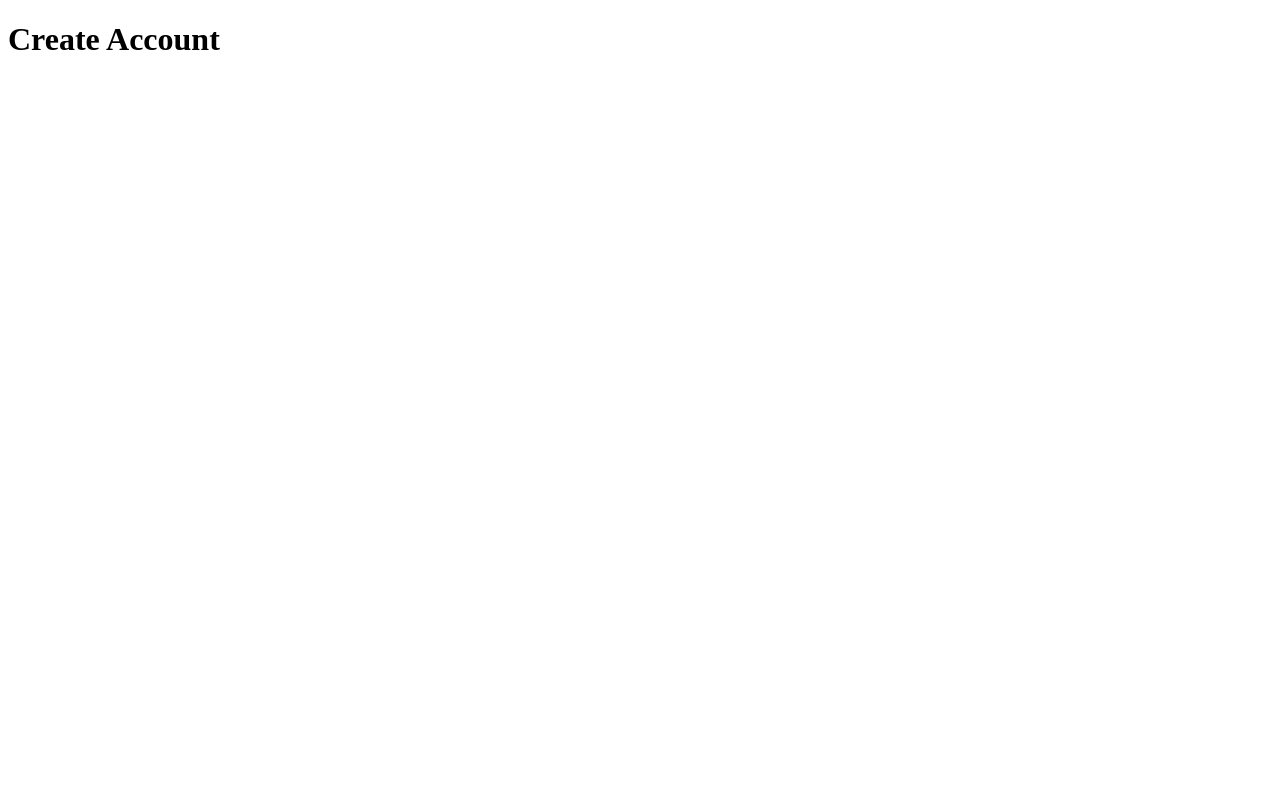
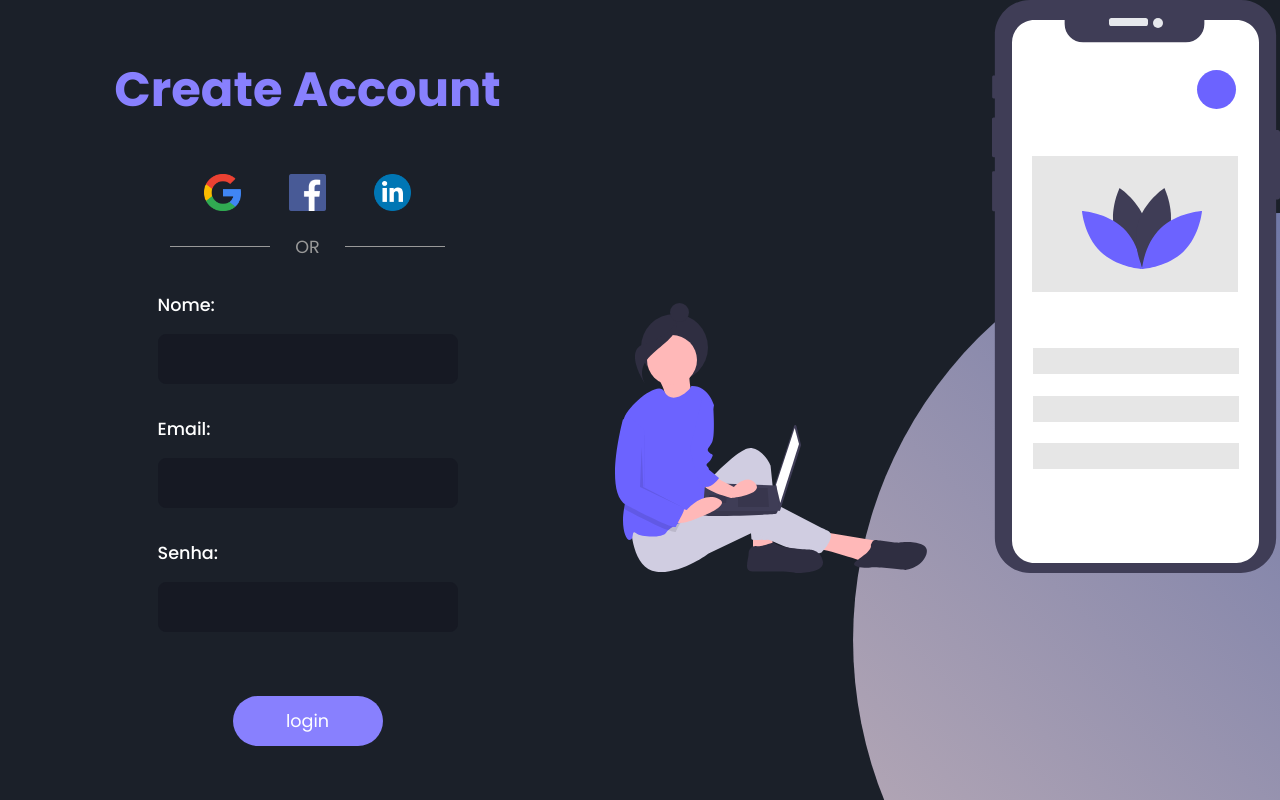
Before and after one commit to Zanirato/Tela-de-Login, a plain HTML site: page index.html in a window 1280 px wide. Drawn offline with Linux system fonts and the light colour scheme.

Commit message:
criação de tela de login

```diff
--- a/index.html
+++ b/index.html
@@ -7,11 +7,46 @@
     <title>Login</title>
 </head>
 <body>
+    <!-- Tag semântica principal -->
     <main>
         <h1>Create Account</h1>
-        <img src="" alt="">
-        <img src="" alt="">
-        <img src="" alt="">
+        <div class="sociais">
+            <a href="https://www.google.com/">
+                <img src="assets/google.png" alt="Logo google">
+            </a>
+            <a href="https://www.facebook.com/">
+                <img src="assets/facebook.png" alt="Logo facebook">
+            </a>
+            <a href="https://www.linkedin.com/">
+                <img src="assets/linkedin.png" alt="Logo linkedin">
+            </a>
+        </div>
+        <!-- login alternativo -->
+         <div class="alternative">
+            <span>OR</span>
+         </div>
+         <!-- formulário -->
+          <form action="">
+            <label for="name">
+                <span>Nome:</span>
+                <input type="text" id="name" name="name">
+            </label>
+            <label for="email">
+                <span>Email:</span>
+                <input type="email" id="email" name="email">
+            </label>
+            <label for="password">
+                <span>Senha:</span>
+                <input type="password" id="password" name="password">
+            </label>
+            <input type="submit" value="login">
+        </form>
     </main>
+    <section class="imagem">
+        <!-- Imagem lateral da página -->
+         <img src="assets/mobile.svg" alt="imagem decorativa">
+         <div class="circle"></div>
+
+    </section>
 </body>
 </html>
--- a/style.css
+++ b/style.css
@@ -0,0 +1,153 @@
+@import url('https://fonts.googleapis.com/css2?family=Poppins:ital,wght@0,100;0,200;0,300;0,400;0,500;0,600;0,700;0,800;0,900;1,100;1,200;1,300;1,400;1,500;1,600;1,700;1,800;1,900&display=swap');
+
+/* Reset das configurações padrões */
+*{
+    margin: 0;
+    padding: 0;
+    border: 0;
+    box-sizing: border-box;
+    font-family: "Poppins", sans-serif;
+}
+
+/* Cor do fundo e cor da fonte */
+body{
+    background-color: #1b2029;
+    color: #fff;
+    font-weight: 500;
+    display: flex;
+    min-height: 100vh;
+    min-width: 100vw;
+}
+
+/* limitando a parte 'principal' */
+main{
+    width: 50vw;
+    display: flex;
+    flex-direction: column;
+    align-items: center;
+    justify-content: center;
+}
+
+main h1{
+    color: #8880fe;
+    font-size: 3rem;
+    margin-bottom: 3rem;
+    text-align: center;
+}
+
+/* Ajustando os logos das redes sociais */
+main .sociais img {
+    width: 37px;
+    margin-left: 3rem;
+}
+
+main .sociais a{
+    text-decoration: none;
+}
+
+main .sociais {
+    display: flex;
+    align-content: center;
+}
+
+main .sociais a:first-child img{
+    margin-left: 0;
+}
+
+/* editando o 'OR' */
+main .alternative{
+    margin-top: 1rem;
+}
+
+main .alternative span{
+    color: #999999;
+    font-size: 1.1rem;
+    font-weight: 400;
+    position: relative;
+}
+
+main .alternative span::before,
+main .alternative span::after{
+    position: absolute;
+    content: '';
+    height: 1px;
+    width: 100px;
+    bottom: 50%;
+    right: 50px;
+    background: #999999;
+}
+
+main .alternative span::after{
+    left: 50px;
+}
+
+/* Estilizando o formulário */
+
+main form{
+    display: flex;
+    flex-direction: column;
+    align-items: center;
+}
+
+main form label{
+    display: flex;
+    flex-direction: column;
+}
+
+main form label span{
+    font-size: 1.1rem;
+    margin-top: 2rem;
+}
+
+main form input{
+    background-color: #161923;
+    width: 300px;
+    height: 50px;
+    padding: 0 0.5rem;
+    margin-top: 1rem;
+    outline: none;
+    color: #999999;
+    font-size: 1rem;
+    border: 1px solid #161923;
+    border-radius: 8px;
+}
+
+/* Estilizando o botão */
+main form input[type="submit"]{
+    cursor: pointer;
+    width: 50%;
+    margin-top: 4rem;
+    border: none;
+    border-radius: 32px;
+    background: #8880fe;
+    color: #fff;
+    font-size: 1.1rem;
+    transition: all .3s ease-in-out;
+}
+
+main form input[type="submit"]:hover{
+    background: #5d57af;
+}
+
+section .imagem{
+    width: 5vw;
+    display: flex;
+    align-items: flex-end;
+    justify-content: flex-end;
+    padding: 4rem;
+}
+
+section .imagem img{
+    width: 100%;
+}
+
+section.imagem .circle{
+    position: absolute;
+    height: 100%;
+    width: 100%;
+    top: 0;
+    left: 0;
+    background: linear-gradient(45deg, #e8cbc0, #636fa4);
+    clip-path: circle(40% at right 80%);
+    z-index: -1;
+}
```
